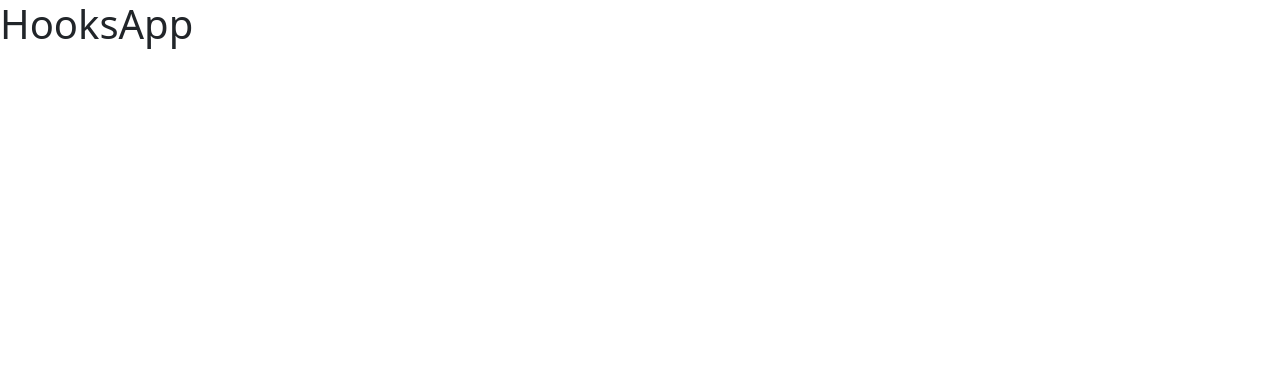
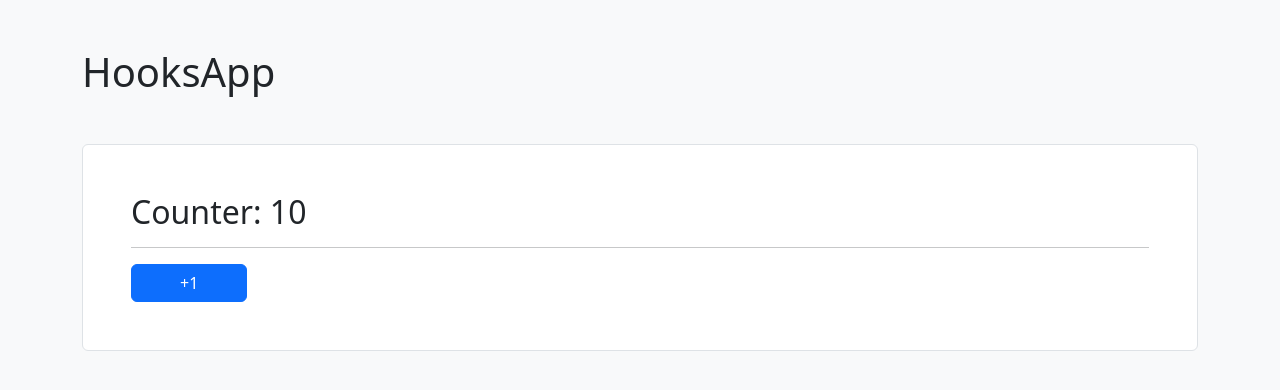
Before and after one commit to jpin730/react-hooks-app, a React (Vite) app: page / in a window 1280 px wide. Shown: the top 390 px of the page. Built offline with nearby package versions, Linux system fonts and the light colour scheme.

Commit message:
feat: :sparkles: add counter app component

```diff
--- a/index.html
+++ b/index.html
@@ -12,7 +12,7 @@
       crossorigin="anonymous"
     />
   </head>
-  <body>
+  <body class="bg-light">
     <div id="root"></div>
     <script type="module" src="/src/main.jsx"></script>
   </body>
--- a/src/HooksApp.jsx
+++ b/src/HooksApp.jsx
@@ -1,3 +1,3 @@
 export const HooksApp = () => {
-  return <h1>HooksApp</h1>;
+  return <h1 className="my-5">HooksApp</h1>;
 };
--- a/src/main.jsx
+++ b/src/main.jsx
@@ -2,9 +2,13 @@ import React from "react";
 import ReactDOM from "react-dom/client";
 
 import { HooksApp } from "./HooksApp";
+import { CounterApp } from "./useState/CounterApp";
 
 ReactDOM.createRoot(document.getElementById("root")).render(
   <React.StrictMode>
-    <HooksApp></HooksApp>
+    <div className="container">
+      <HooksApp></HooksApp>
+      <CounterApp></CounterApp>
+    </div>
   </React.StrictMode>
 );
--- /dev/null
+++ b/src/useState/CounterApp.jsx
@@ -0,0 +1,28 @@
+import { useState } from "react";
+
+export const CounterApp = () => {
+  const [counters, setCounters] = useState({
+    counter1: 10,
+    counter2: 20,
+    counter3: 30,
+  });
+  const { counter1 } = counters;
+
+  return (
+    <div className="bg-white border rounded p-5 my-5">
+      <h2>Counter: {counter1}</h2>
+      <hr />
+      <button
+        onClick={() =>
+          setCounters(() => ({
+            ...counters,
+            counter1: counter1 + 1,
+          }))
+        }
+        className="btn btn-primary px-5"
+      >
+        +1
+      </button>
+    </div>
+  );
+};
```
